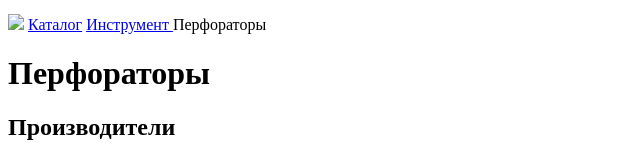
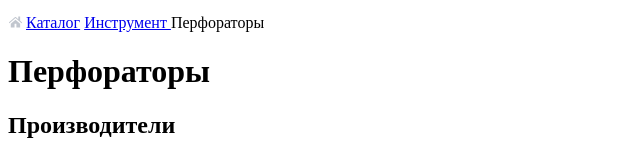
Before and after one commit to daria269/1106215-technomart-26, a plain HTML site: page catalog.html in a window 1280 px wide. Shown: the part 385-545 px from the top of the page, 0-640 px from the left. Drawn offline with Linux system fonts and the light colour scheme.

Commit message:
добавила иконку домика

```diff
--- a/catalog.html
+++ b/catalog.html
@@ -38,7 +38,7 @@
 
 <main>
   <div>
-  <a href="index.html"><img src='домой.svg'></a>
+  <a href="index.html"><img src='img/icon-home.svg' alt='На главную' title='На главную' width='14px' height='12px'></a>
   <a href='catalog.html'>Каталог</a>
   <a href='#'>Инструмент </a>
   <a>Перфораторы </a>
```
